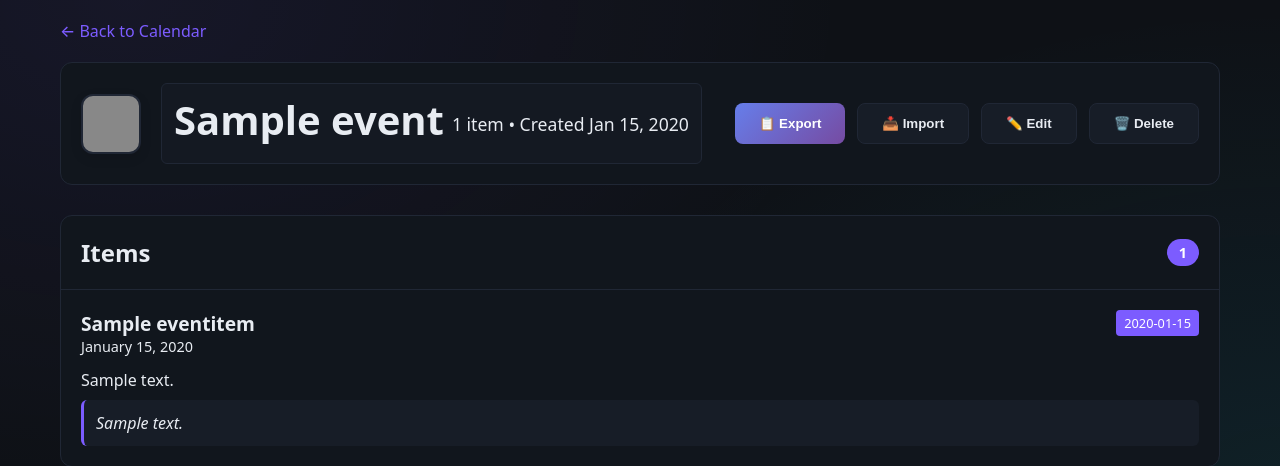
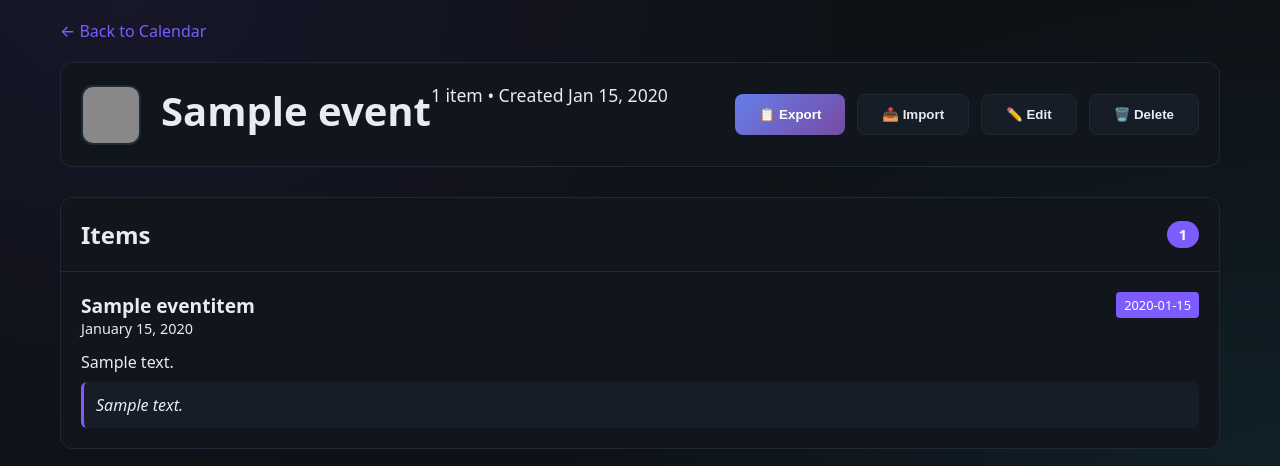
Before and after one commit to Khalanar/colendar, a Django app: page /events/1/ in a window 1280 px wide. Shown: the top 466 px of the page. Run offline with Django 5.2, Linux system fonts and the light colour scheme; a user stored in the database is signed in; tables that the repository leaves empty hold one stand-in row (values such as "Sample post").

Commit message:
Simplify event-info styling: remove background, border, and padding

```diff
--- a/core/static/core/styles.css
+++ b/core/static/core/styles.css
@@ -492,16 +492,9 @@ dialog h3 {
 }
 
 .event-info {
-  background: var(--bg-secondary);
-  border: 1px solid var(--border);
-  border-radius: 6px;
-  padding: 8px 12px;
   font-size: 14px;
   color: var(--text-primary);
   display: flex;
-  align-items: center;
-  gap: 8px;
-  min-height: 20px;
 }
 
 .event-placeholder {
```
